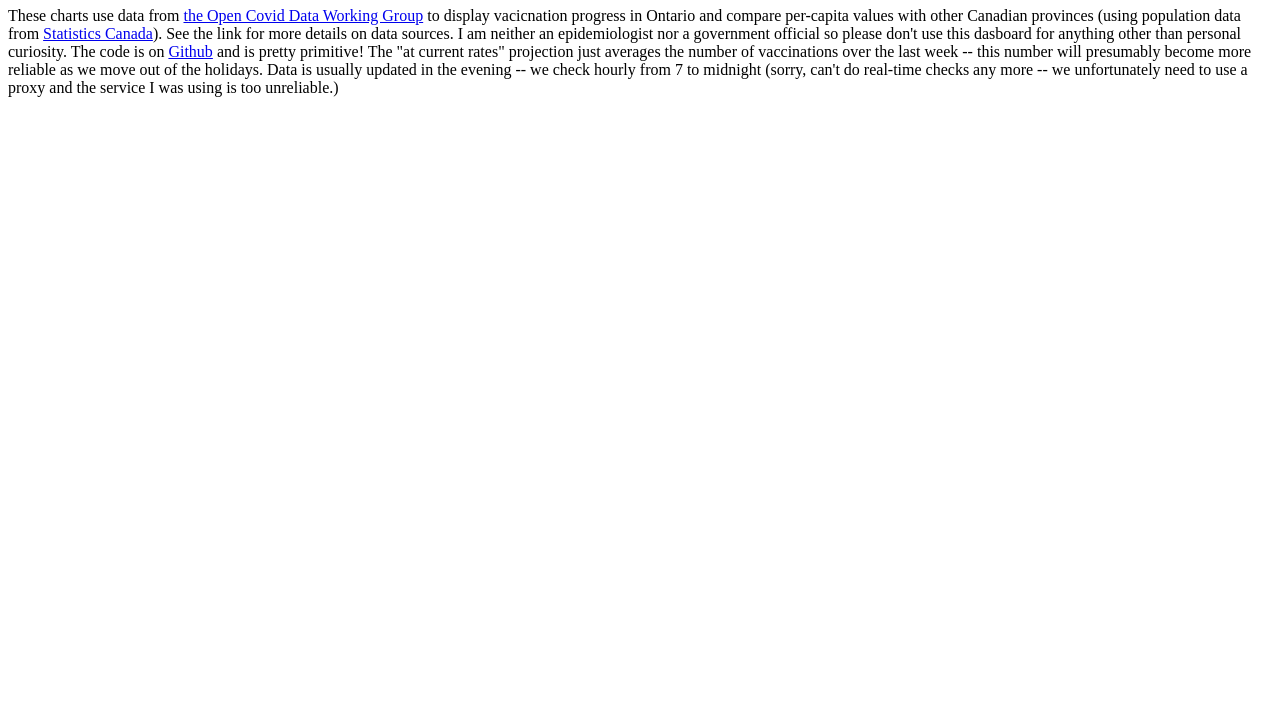
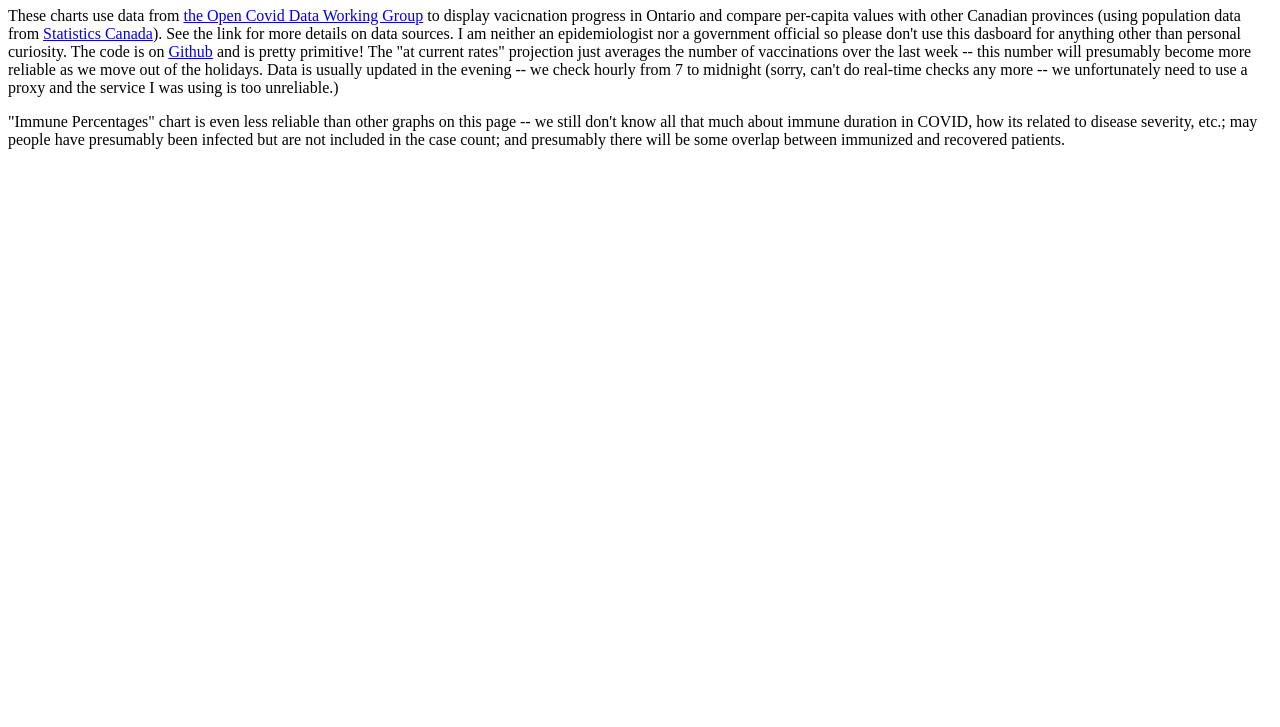
Before and after one commit to titaniumbones/covid-vaccines, a website: page index.html in a window 1280 px wide. Shown: the part 73-800 px from the top of the page. Drawn offline with nearby package versions, Linux system fonts and the light colour scheme; no server answers.

Commit message:
index: clarify imperfections

```diff
--- a/index.html
+++ b/index.html
@@ -16,12 +16,19 @@
         <header>
             <h1>Ontario Vaccination</h1>
 
+            <p>
                 These charts use data from <a href="https://opencovid.ca">the Open Covid Data Working Group</a> to display vacicnation progress in Ontario and compare per-capita values with other Canadian provinces (using population data from <a href="https://www150.statcan.gc.ca/t1/tbl1/en/tv.action?pid=1710000901">Statistics Canada</a>).
                 See the link for more details on data sources.
                 I am neither an epidemiologist nor a government official so please don't use this dasboard for anything other than personal curiosity.
                 The code is on <a href="https://github.com/titaniumbones/covid-vaccines/">Github</a> and is pretty primitive!
                 The "at current rates" projection just averages the number of vaccinations over the last week -- this number will presumably become more reliable as we move out of the holidays.
                 Data is usually updated in the evening -- we check hourly from 7 to midnight (sorry, can't do real-time checks any more -- we unfortunately need to use a proxy and the service I was using is too unreliable.)
+            </p>
+            <p>
+                "Immune Percentages" chart is even less reliable than other graphs on this page -- we still don't know all that much about immune duration in COVID, how its related to disease severity, etc.;
+                may people have presumably been infected but are not included in the case count;
+                and presumably there will be some overlap between immunized and recovered patients.
+            </p>
         </header>
         <main>
         <figure id="chartfig">
```
Lines whose indentation alone changed are shown as unchanged.
